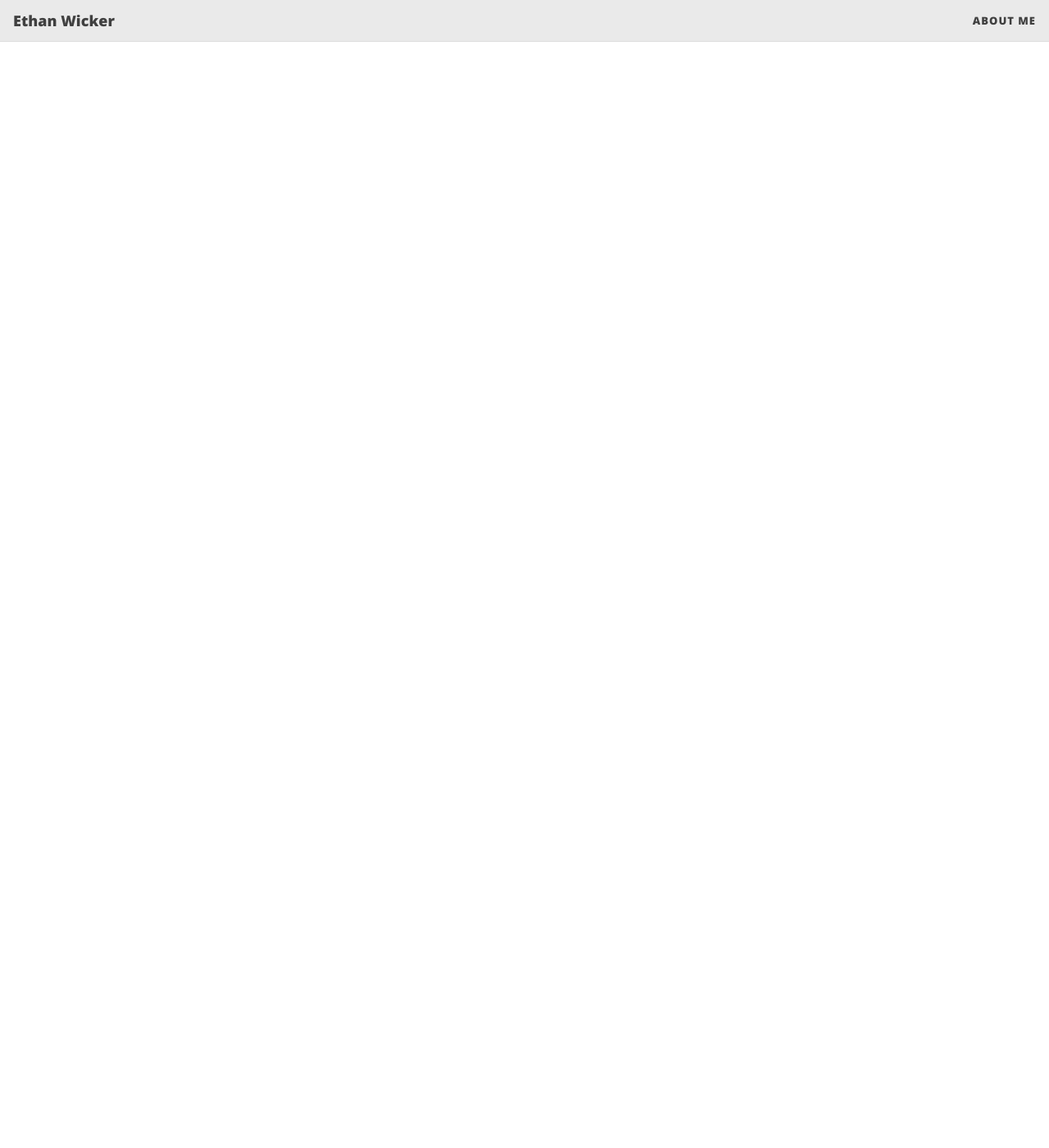
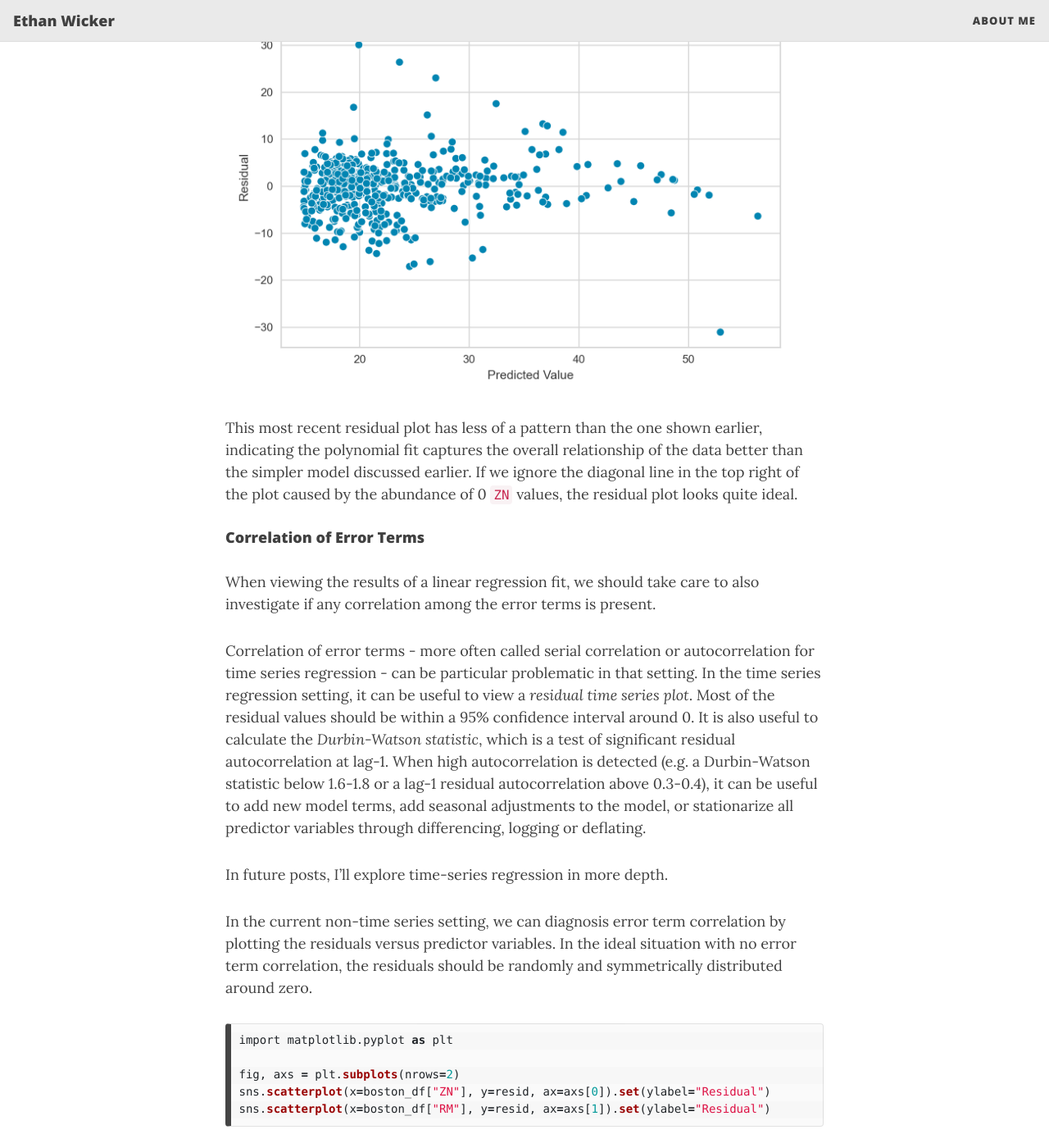
Before and after one commit to ethanwicker/ethanwicker.github.io, a Jekyll site: the page built from _posts/2021-01-20-multiple-linear-regression-005.md, in a window 1280 px wide and 1400 px high, scrolled down 9836 px. Shown: the whole window at 82% size. Built offline with Jekyll 4.4.1, drawn with Linux system fonts in a browser that asks for light colours; nearby versions of some CDN libraries; formulas are drawn with MathJax 3; some of the changed text lies outside the part shown.

Commit message:
Updating post

````diff
--- a/_posts/2021-01-20-multiple-linear-regression-005.md
+++ b/_posts/2021-01-20-multiple-linear-regression-005.md
@@ -307,3 +307,42 @@ Discuss these 6 problems (maybe not all, but some):
 4. Outliers.                <<-- maybe studentized residuals
 5. High-leverage points.    <<-- leverage statistics
 6. Collinearity.            <<-- VIF
+
+### Potential Problems
+
+#### Non-linearity of the Response-Predictor Relationships
+
+I have already shown above a residual plot used to quantify non-linearity between the response and predictors.  For comparison, below I'll create the residual plot for the model above with the highest value of $R^2$.  This model involves multiple polynomial terms and is non-linear by definition, but viewing it's residual plot can still inform as to the overall model fit.
+
+```python
+y = boston_df["MEDV"]
+y_hat = result.predict()
+resid = y - y_hat
+
+sns.scatterplot(x=y_hat, y=resid).set(xlabel="Predicted Value",
+                                      ylabel="Residual")
+```
+
+![2021-01-20-multiple-linear-regression-005-fig-3.png](/assets/img/2021-01-20-multiple-linear-regression-005-fig-3.png){: .mx-auto.d-block :}
+
+This most recent residual plot has less of a pattern than the one shown earlier, indicating the polynomial fit captures the overall relationship of the data better than the simpler model discussed earlier.  If we ignore the diagonal line in the top right of the plot caused by the abundance of 0 `ZN` values, the residual plot looks quite ideal.
+
+#### Correlation of Error Terms
+
+When viewing the results of a linear regression fit, we should take care to also investigate if any correlation among the error terms is present.
+
+Correlation of error terms - more often called serial correlation or autocorrelation for time series regression - can be particular problematic in that setting.  In the time series regression setting, it can be useful to view a *residual time series plot*.  Most of the residual values should be within a 95% confidence interval around 0.  It is also useful to calculate the *Durbin-Watson statistic*, which is a test of significant residual autocorrelation at lag-1.  When high autocorrelation is detected (e.g. a Durbin-Watson statistic below 1.6-1.8 or a lag-1 residual autocorrelation above 0.3-0.4), it can be useful to add new model terms, add seasonal adjustments to the model, or stationarize all predictor variables through differencing, logging or deflating.
+
+In future posts, I'll explore time-series regression in more depth.
+
+In the current non-time series setting, we can diagnosis error term correlation by plotting the residuals versus predictor variables.  In the ideal situation with no error term correlation, the residuals should be randomly and symmetrically distributed around zero.
+
+```python
+import matplotlib.pyplot as plt
+
+fig, axs = plt.subplots(nrows=2)
+sns.scatterplot(x=boston_df["ZN"], y=resid, ax=axs[0]).set(ylabel="Residual")
+sns.scatterplot(x=boston_df["RM"], y=resid, ax=axs[1]).set(ylabel="Residual")
+```
+
+![2021-01-20-multiple-linear-regression-005-fig-4.png](/assets/img/2021-01-20-multiple-linear-regression-005-fig-4.png){: .mx-auto.d-block :}
````
Also changed, not shown: other parts of _posts/2021-01-20-multiple-linear-regression-005.md (+1 -1 lines), assets/img/2021-01-20-multiple-linear-regression-005-fig-3.png (added), assets/img/2021-01-20-multiple-linear-regression-005-fig-4.png (added).
